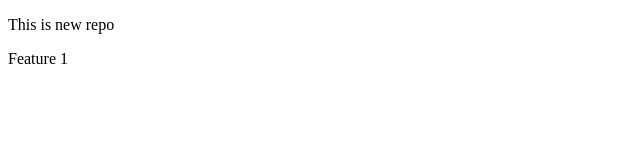
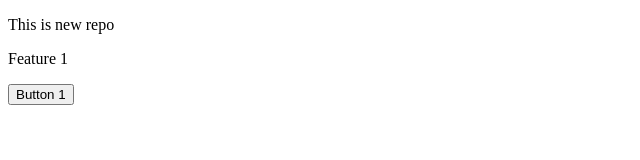
Before and after one commit to ShubhamDevidasGujar/localrepo, a plain HTML site: page index.html in a window 1280 px wide. Shown: the whole page, without its empty margins (0-640 px from the left). Drawn offline with Linux system fonts and the light colour scheme.

Commit message:
Added button 1

```diff
--- a/index.html
+++ b/index.html
@@ -7,5 +7,6 @@
 <body>
     <p>This is new repo</p>
     <p>Feature 1</p>
+    <button>Button 1</button>
 </body>
 </html>
```
